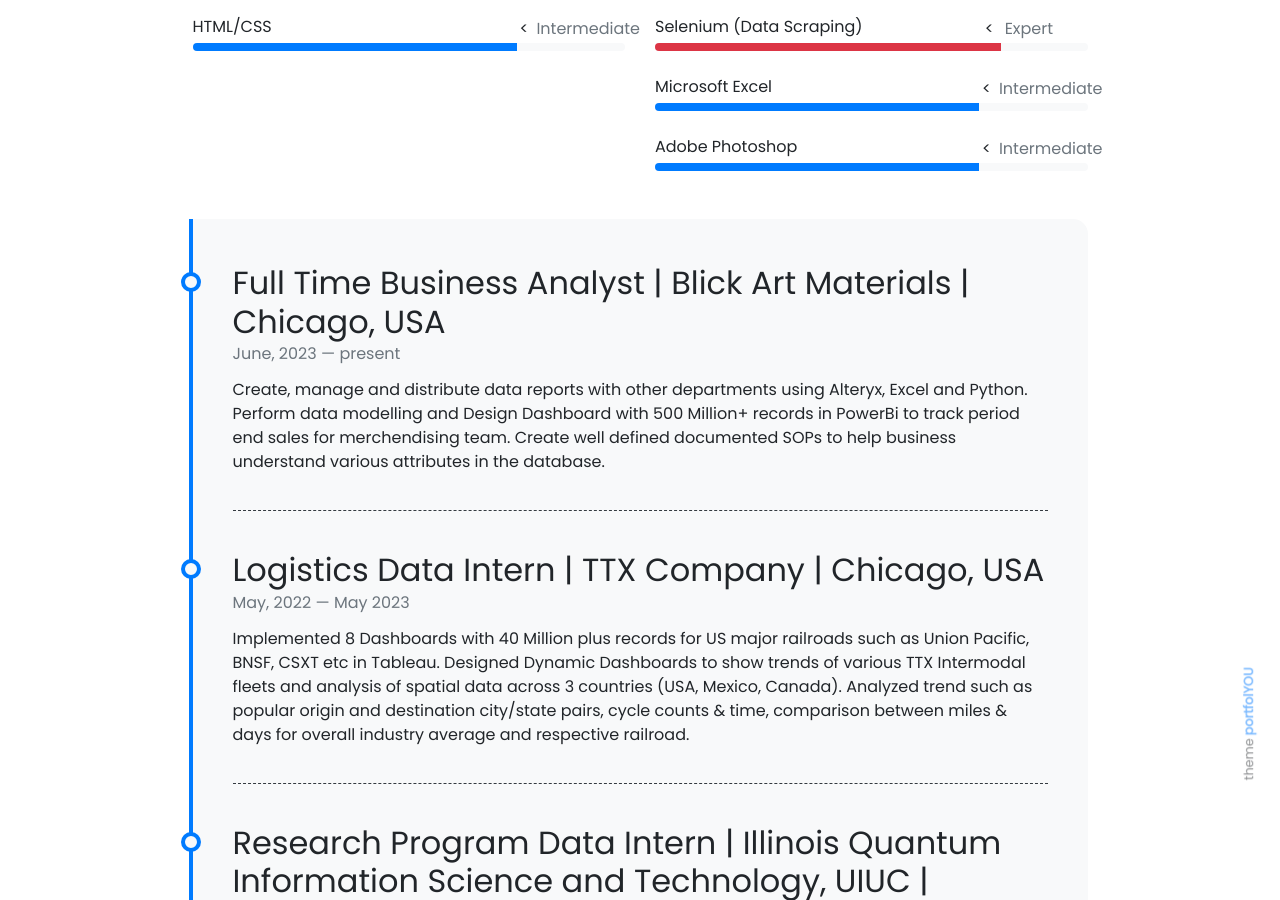
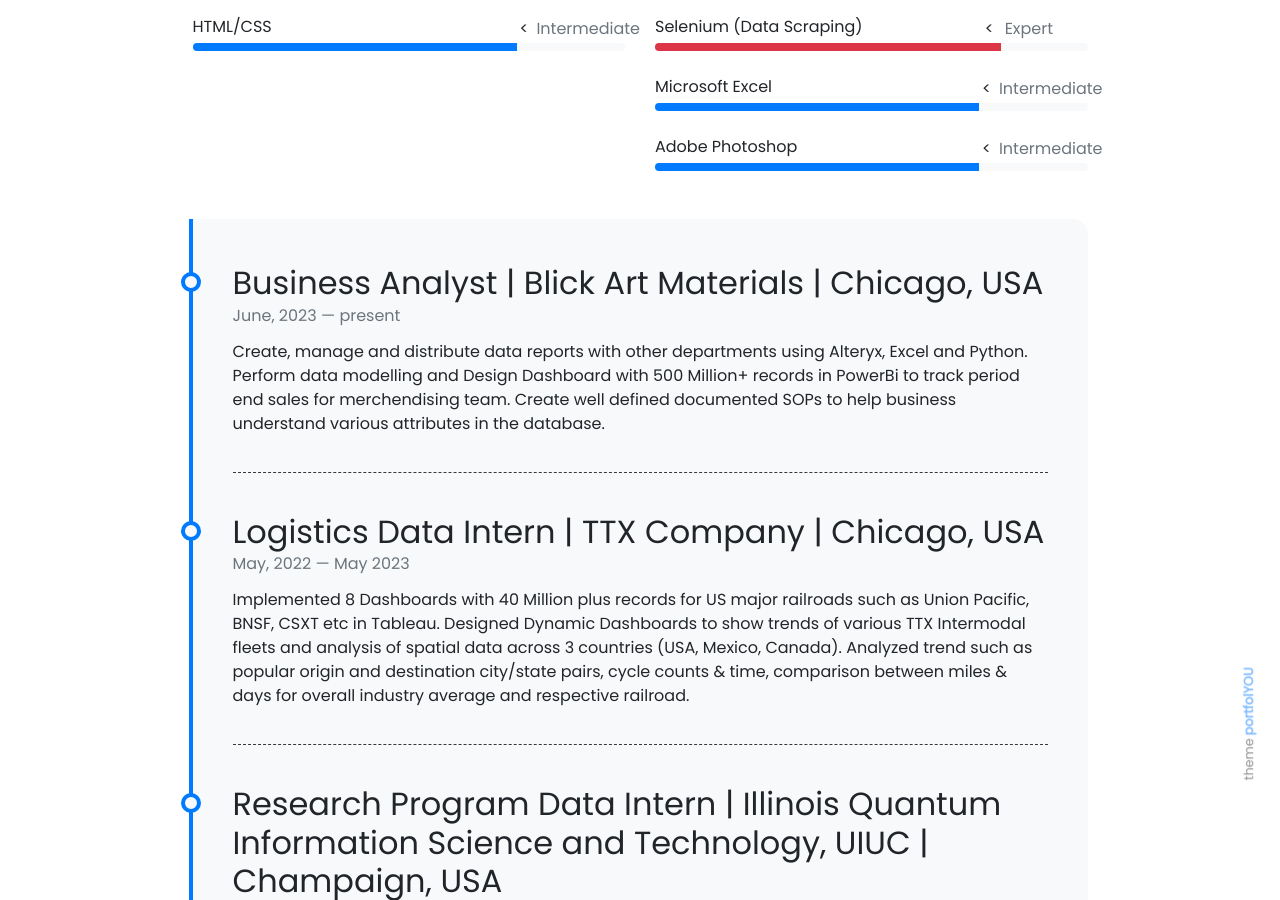
Before and after one commit to akshant10/akshant10.github.io, a Jekyll site: the page built from pages/about.md, in a window 1280 px wide and 900 px high, scrolled down 738 px. Built offline with Jekyll 4.4.1, drawn with Linux system fonts in a browser that asks for light colours; nearby versions of some CDN libraries.

Commit message:
Update timeline.yml

```diff
--- a/_data/timeline.yml
+++ b/_data/timeline.yml
@@ -1,4 +1,4 @@
-- title: Full Time Business Analyst | Blick Art Materials | Chicago, USA
+- title: Business Analyst | Blick Art Materials | Chicago, USA
   from: June, 2023
   to: present
   description: Create, manage and distribute data reports with other departments using Alteryx, Excel and Python. Perform data modelling and Design Dashboard with 500 Million+ records in PowerBi to track period end sales for merchendising team. Create well defined documented SOPs to help business understand various attributes in the database.
```
